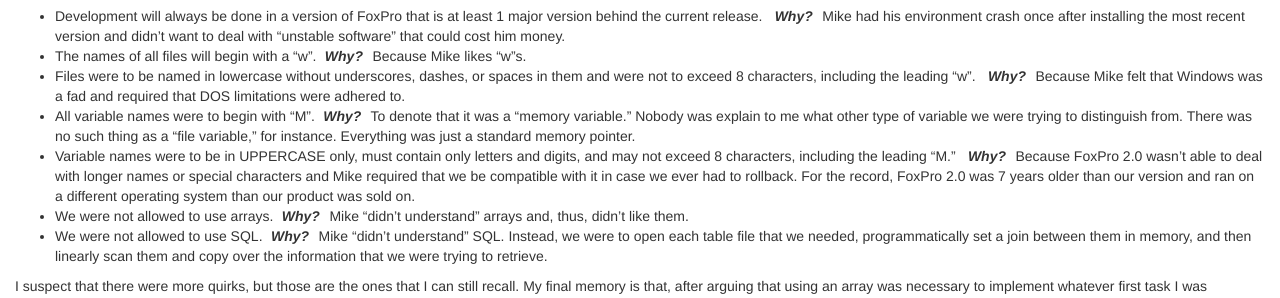
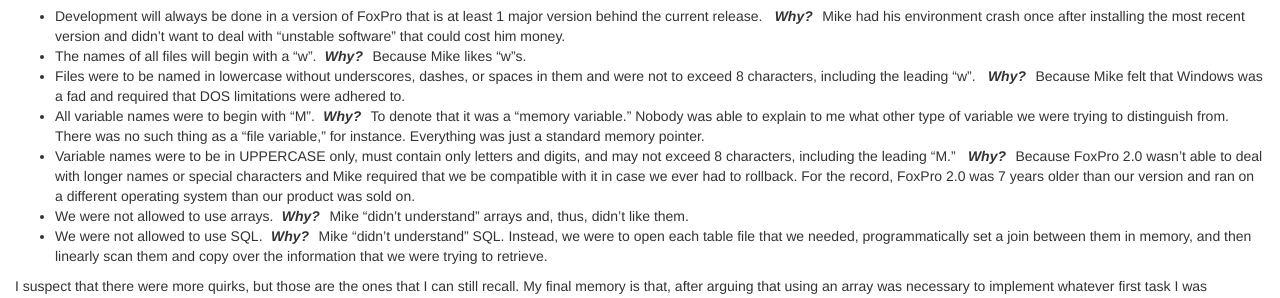
Before and after one commit to jsquire/jessesquire.com, a Jekyll site: the page built from src/_posts/2019-03-09-relections-on-my-first-development-job.md, in a window 1280 px wide. Shown: the part 1202-1500 px from the top of the page. Built offline with Jekyll 4.4.1, drawn with Linux system fonts in a browser that asks for light colours; nearby versions of some CDN libraries; comment, search, counter and statistics services are not loaded.

Commit message:
Updating gems and correcting a typo

```diff
--- a/src/_posts/2019-03-09-relections-on-my-first-development-job.md
+++ b/src/_posts/2019-03-09-relections-on-my-first-development-job.md
@@ -37,7 +37,7 @@
 - Development will always be done in a version of FoxPro that is at least 1 major version behind the current release. **_Why?_**  Mike had his environment crash once after installing the most recent version and didn't want to deal with "unstable software" that could cost him money.
 - The names of all files will begin with a "w".**_Why?_**  Because Mike likes "w"s.
 - Files were to be named in lowercase without underscores, dashes, or spaces in them and were not to exceed 8 characters, including the leading "w". **_Why?_**   Because Mike felt that Windows was a fad and required that DOS limitations were adhered to.
-- All variable names were to begin with "M".**_Why?_**   To denote that it was a "memory variable."  Nobody was explain to me what other type of variable we were trying to distinguish from.  There was no such thing as a "file variable," for instance.  Everything was just a standard memory pointer.
+- All variable names were to begin with "M".**_Why?_**   To denote that it was a "memory variable."  Nobody was able to explain to me what other type of variable we were trying to distinguish from.  There was no such thing as a "file variable," for instance.  Everything was just a standard memory pointer.
 - Variable names were to be in UPPERCASE only, must contain only letters and digits, and may not exceed 8 characters, including the leading "M." **_Why?_**   Because FoxPro 2.0 wasn't able to deal with longer names or special characters and Mike required that we be compatible with it in case we ever had to rollback.  For the record, FoxPro 2.0 was 7 years older than our version and ran on a different operating system than our product was sold on.
 - We were not allowed to use arrays.**_Why?_**   Mike "didn't understand" arrays and, thus, didn't like them.
 - We were not allowed to use SQL.**_Why?_**  Mike "didn't understand" SQL.  Instead, we were to open each table file that we needed, programmatically set a join between them in memory, and then linearly scan them and copy over the information that we were trying to retrieve.
```
Also changed, not shown: src/Gemfile.lock.
